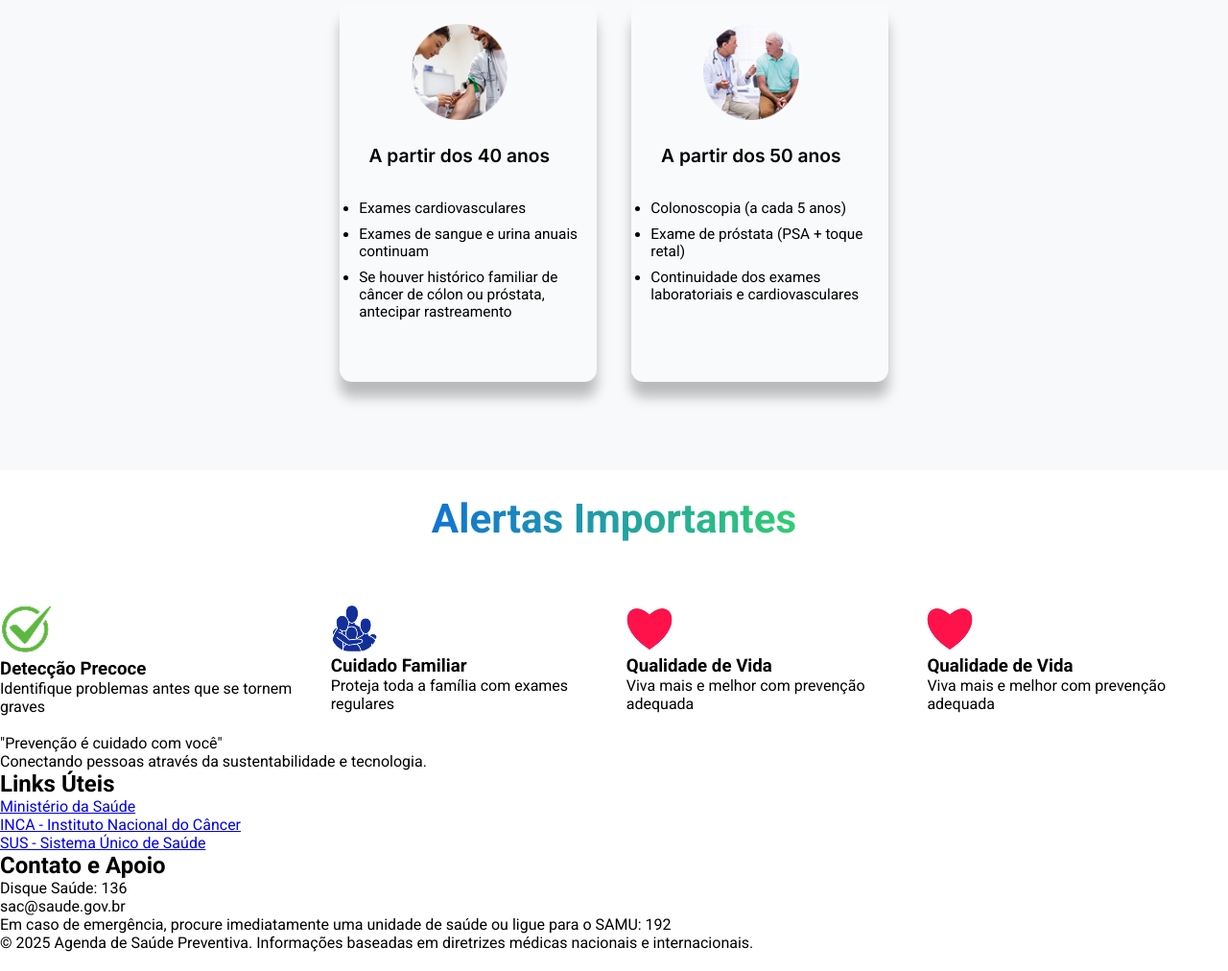
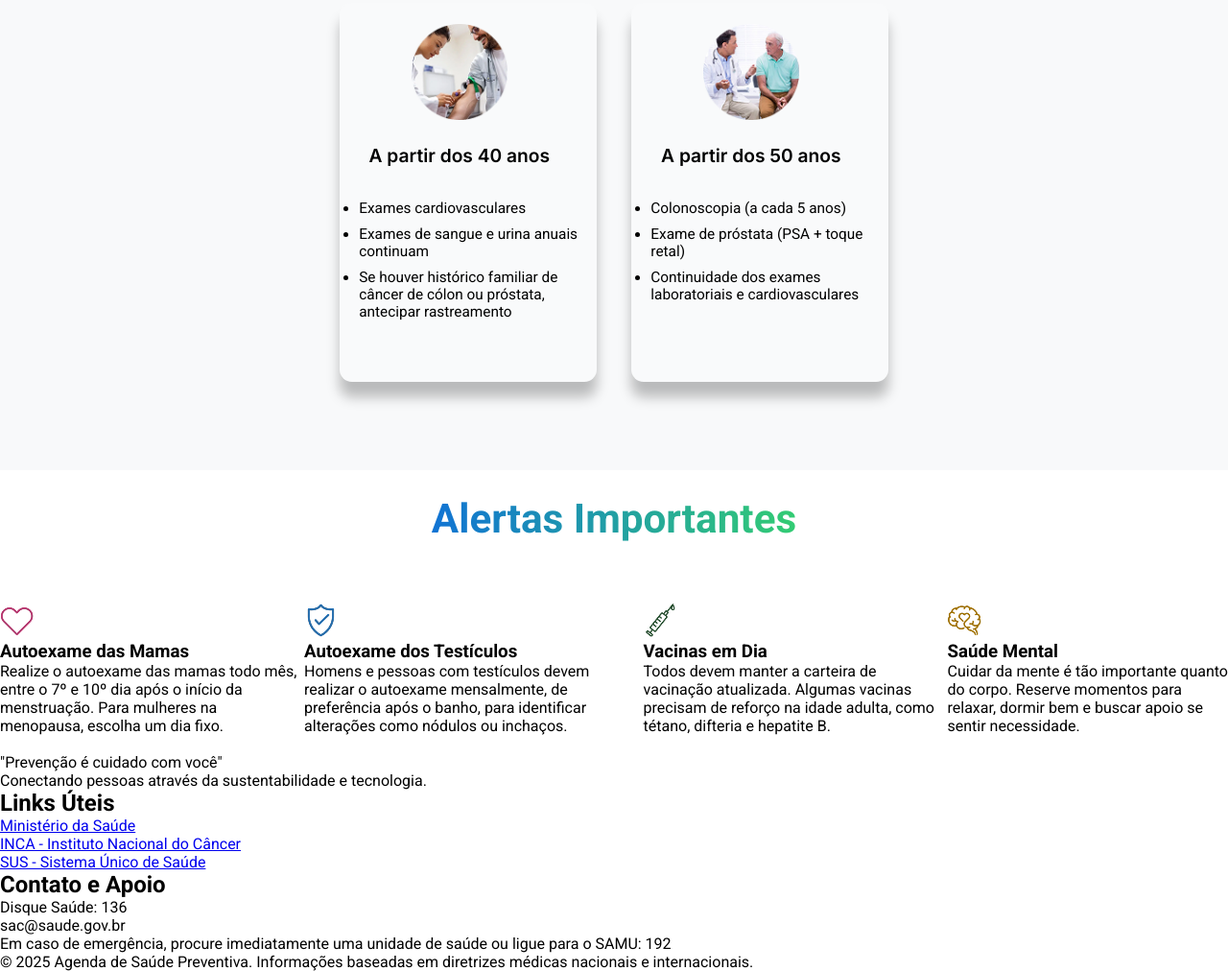
Before and after one commit to Al3ncar/Live-Healthy, a plain HTML site: page index.html in a window 1280 px wide. Shown: the part 2970-3982 px from the top of the page at 96% size. Drawn offline with Linux system fonts and the light colour scheme.

Commit message:
feat: created alert section page

```diff
--- a/index.html
+++ b/index.html
@@ -239,29 +239,45 @@
             <section class="main__alert">
                   <h2>Alertas Importantes</h2>
                   <section class="main__alert--cards">
-                        <div class="card--default">
-                              <img src="./assets/picture/cards/check.png" alt="Icone de Check - Verde" />
-                              <h3>Detecção Precoce</h3>
-                              <p>Identifique problemas antes que se tornem graves</p>
+                        <div class="card--default--lightpink">
+                              <div class="card--default--lightpink__title">
+                                    <img src="./assets/picture/alerts-cards/iconCoração.png"
+                                          alt="Icone de Check - Verde" />
+                                    <h3>Autoexame das Mamas</h3>
+                              </div>
+                              <p>
+                                    Realize o autoexame das mamas todo mês, entre o 7º e 10º dia após o início da
+                                    menstruação. Para mulheres na menopausa, escolha um dia fixo.
+                              </p>
                         </div>
-                        <div class="card--default">
-                              <img src="./assets/picture/cards/apoioFamilia.png"
-                                    alt="Icone Familizar se abraçando - Azul" />
-                              <h3>Cuidado Familiar</h3>
-                              <p>Proteja toda a família com exames regulares</p>
+                        <div class="card--default--lightblue">
+                              <div class="card--default--lightblue__title">
+                                    <img src="./assets/picture/alerts-cards/iconEscudo.png"
+                                          alt="Icone de Check - Verde" />
+                                    <h3>Autoexame dos Testículos</h3>
+                              </div>
+                              <p>Homens e pessoas com testículos devem realizar o autoexame mensalmente, de preferência
+                                    após o banho, para identificar alterações como nódulos ou inchaços.</p>
                         </div>
-                        <div class="card--default">
-                              <img src="./assets/picture/cards/coração.png" alt="Icone de Coração - Vermelho" />
-                              <h3>Qualidade de Vida</h3>
-                              <p>Viva mais e melhor com prevenção adequada</p>
+                        <div class="card--default--lightgreen">
+                              <div class="card--default--lightgreen__title">
+                                    <img src="./assets/picture/alerts-cards/iconVacina.png"
+                                          alt="Icone de Check - Verde" />
+                                    <h3>Vacinas em Dia</h3>
+                              </div>
+                              <p>Todos devem manter a carteira de vacinação atualizada. Algumas vacinas precisam de
+                                    reforço na idade adulta, como tétano, difteria e hepatite B.
+                              </p>
                         </div>
-                        <div class="card--default">
-                              <img src="./assets/picture/cards/coração.png" alt="Icone de Coração - Vermelho" />
-                              <h3>Qualidade de Vida</h3>
-                              <p>Viva mais e melhor com prevenção adequada</p>
+                        <div class="card--default--lightyellow">
+                              <div class="card--default--lightyellow__title">
+                                    <img src="./assets/picture/alerts-cards/iconCerebro.png"
+                                          alt="Icone de Check - Verde" />
+                                    <h3>Saúde Mental</h3>
+                              </div>
+                              <p>Cuidar da mente é tão importante quanto do corpo. Reserve momentos para relaxar, dormir
+                                    bem e buscar apoio se sentir necessidade.</p>
                         </div>
-
-
                   </section>
             </section>
       </main>
@@ -308,4 +324,5 @@
             </section>
       </footer>
 </body>
+
 </html>
```
